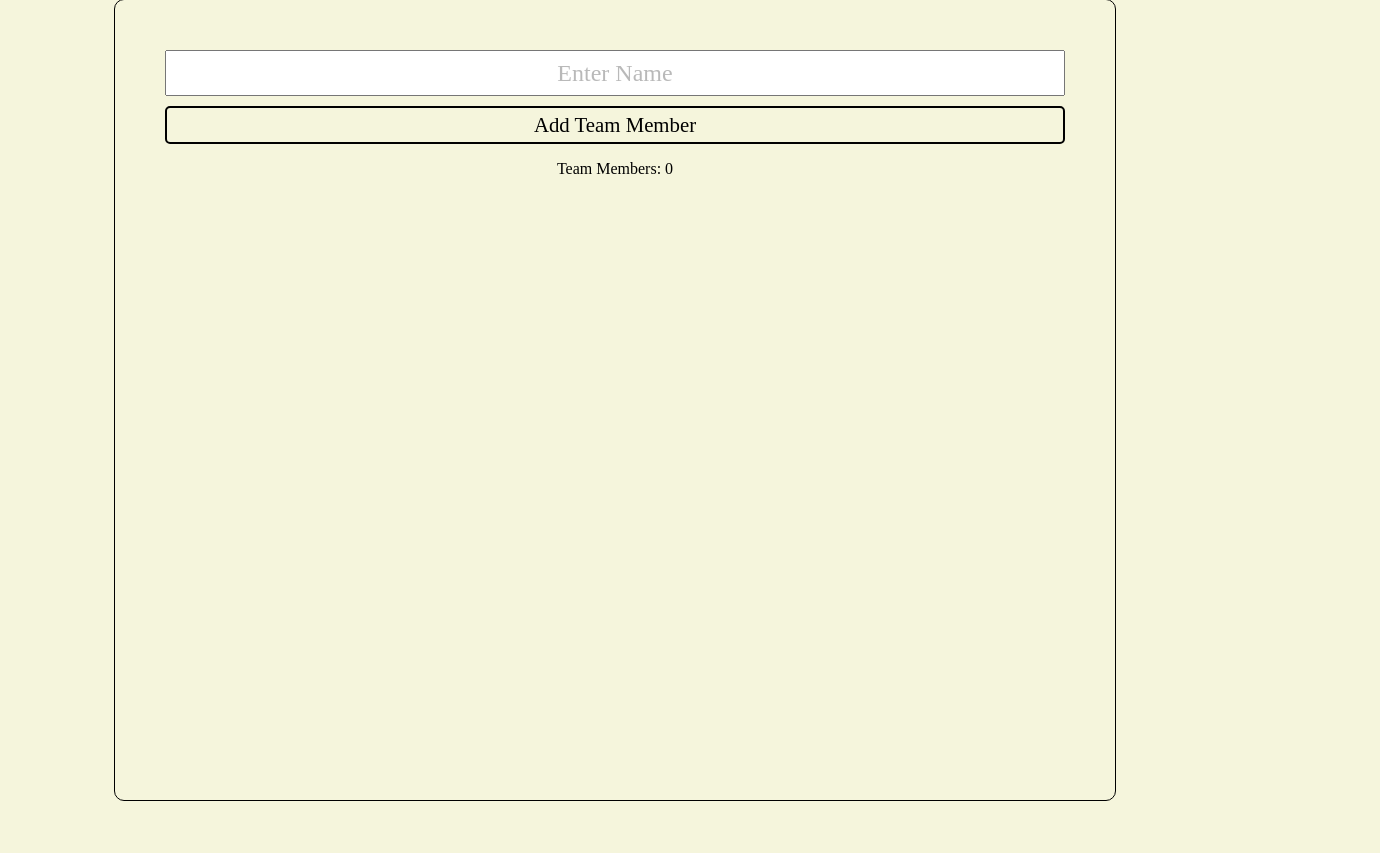
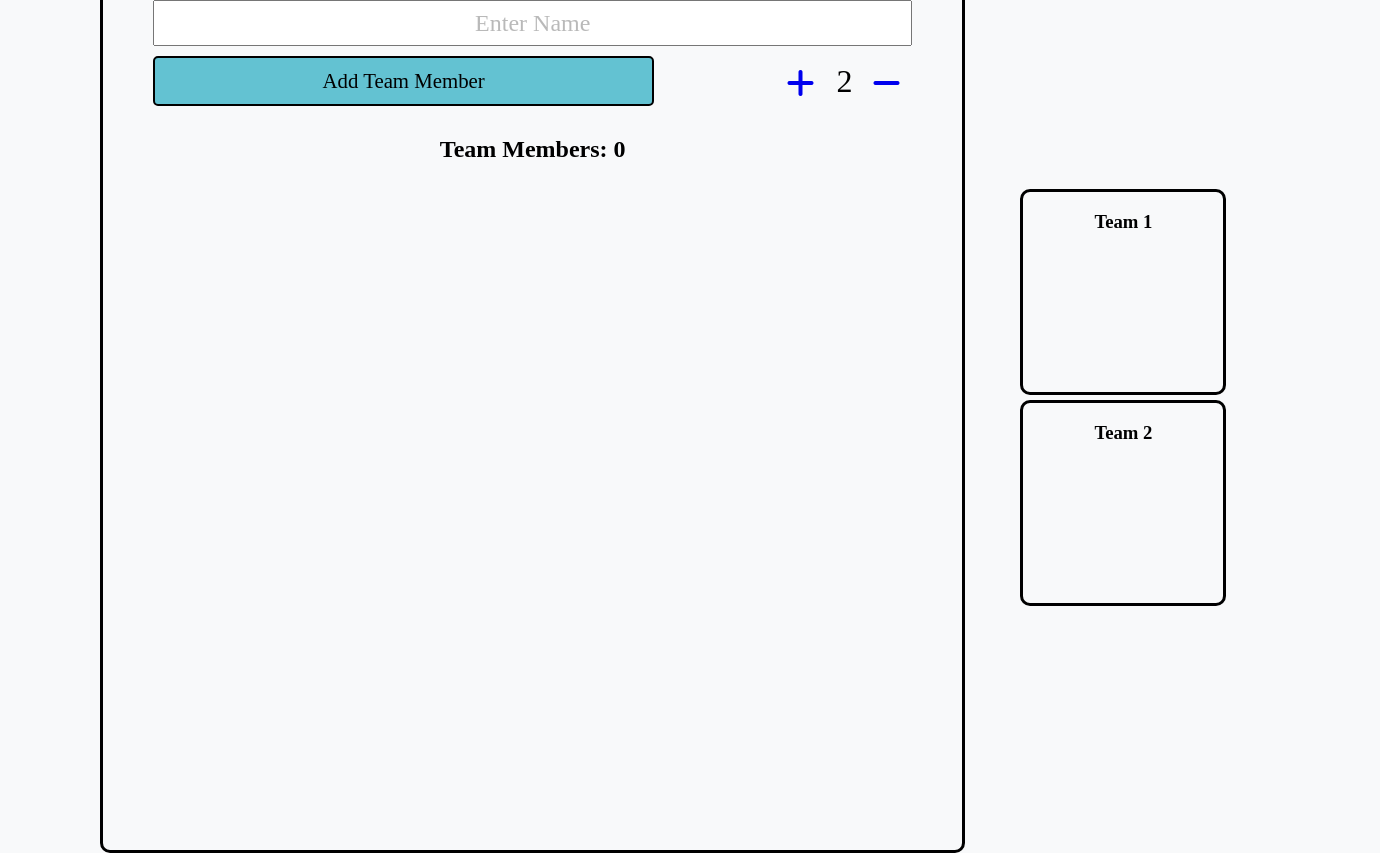
Before and after one commit to Earpz1/D5-Challenge, a plain HTML site: page index.html in a window 1280 px wide. Shown: the whole page, 1380 px wide, since content can reach past the window. Before the commit the page ends 801 px from the top, so only its background shows below. Drawn offline with Linux system fonts and the light colour scheme.

Commit message:
End of day save

```diff
--- a/css/style.css
+++ b/css/style.css
@@ -1,5 +1,5 @@
 body {
-  background-color: beige;
+  background-color: #f8f9fa;
 }
 .flex {
   display: flex;
@@ -12,21 +12,22 @@ body {
   width: 100vw;
   height: 100vh;
   border-radius: 3px;
-  justify-content: center;
+  justify-content: flex-start;
   align-items: center;
+  margin-left: 100px;
 }
 
 .container {
-  border: 1px solid black;
+  border: 3px solid black;
   width: 900px;
-  height: 700px;
+  height: 800px;
   border-radius: 10px;
   padding: 50px;
   justify-content: center;
 }
 
 .team {
-  border: 1px solid black;
+  border: 3px solid black;
   width: 200px;
   height: 200px;
   border-radius: 10px;
@@ -36,15 +37,15 @@ body {
 
 .team-container {
   border-radius: 2px solid black;
-  max-width: 50%;
-  max-height: 600px;
+  max-width: 40%;
+  max-height: 800px;
   flex-wrap: wrap;
   margin-left: 50px;
-  justify-content: space-evenly;
+  justify-content: flex-start;
 }
 
 .name-list {
-  height: 75%;
+  height: 65%;
   list-style: none;
   justify-content: flex;
   align-items: flex-start;
@@ -73,8 +74,9 @@ body {
   padding: 10px 30px;
   font-size: 1.1rem;
 }
-.teams {
+h2 {
   text-align: center;
+  margin-top: 20px;
 }
 .generate-teams {
   justify-content: center;
@@ -82,13 +84,14 @@ body {
 }
 
 button {
-  width: 100%;
+  width: 66%;
   font-size: 1.3rem;
   border: 2px solid black;
-  background-color: beige;
+  background-color: rgb(99, 194, 210);
   border-radius: 5px;
   margin-top: 10px;
-  padding: 5px;
+  padding: 5px 25px;
+  height: 50px;
 }
 button:hover {
   cursor: pointer;
@@ -115,3 +118,33 @@ i:hover {
   font-size: 1.3rem;
   color: red;
 }
+.container-buttons {
+  width: 100%;
+  justify-content: space-between;
+}
+
+.controls {
+  margin-top: 10px;
+}
+
+.controlTeamMembers {
+  font-size: 2rem;
+  width: 50px;
+  height: 50px;
+  text-decoration: none;
+  border-radius: 50%;
+  margin-top: 10px;
+}
+
+.control-team-size > p {
+  font-size: 1.1rem;
+  margin-right: 30px;
+  margin: 10px;
+}
+
+#teamMembersCounter {
+  font-size: 2rem;
+  margin-top: 7px;
+  padding-left: 10px;
+  padding-right: 10px;
+}
--- a/index.html
+++ b/index.html
@@ -13,13 +13,34 @@
       <div class="container">
         <div class="input-form flex-column">
           <input type="text" id="team-member" placeholder="Enter Name" />
+          <div class="container-buttons flex">
+            <button onclick="checkInput()">Add Team Member</button>
+            <div class="control-team-size flex-column">
+              <div class="controls flex">
+                <a href="#" class="controlTeamMembers">
+                  <i
+                    class="fa-solid fa-plus"
+                    id="add"
+                    onclick="adjustTeams(event)"
+                  ></i>
+                </a>
+                <span id="teamMembersCounter">2</span>
+                <a href="#" class="controlTeamMembers">
+                  <i
+                    class="fa-solid fa-minus"
+                    id="minus"
+                    onclick="adjustTeams(event)"
+                  ></i>
+                </a>
+              </div>
+            </div>
+          </div>
+        </div>
 
-          <button onclick="checkInput()">Add Team Member</button>
-        </div>
-        <p class="teams">
+        <h2>
           Team Members:
           <span id="numberOfNames"></span>
-        </p>
+        </h2>
         <ul class="name-list flex-column"></ul>
         <div class="flex generate-teams">
           <span id="warning">
@@ -31,7 +52,14 @@
           </button>
         </div>
       </div>
-      <div class="team-container flex"></div>
+      <div class="team-container flex">
+        <div class="team" id="1">
+          <h3>Team 1</h3>
+        </div>
+        <div class="team" id="2">
+          <h3>Team 2</h3>
+        </div>
+      </div>
     </div>
   </body>
   <script src="js/js.js"></script>
--- a/js/js.js
+++ b/js/js.js
@@ -1,9 +1,11 @@
 //Global Variables
-
 let names = []
-let counter = 1
+let teamPositions = ['1', '1', '2', '2']
+let counter = 3
 let nameIndex = 0
-const numberOfNames = document.getElementById('numberOfNames')
+let Teamcounter = 2
+let numberOfNames = document.getElementById('numberOfNames')
+let teamsMade = false
 
 numberOfNames.innerText = names.length
 const addTeamMember = function () {
@@ -38,21 +40,17 @@ const generateTeams = function () {
 
   newTeam.classList.add('team')
   newTeam.classList.add('flex-column')
-  newTeamNumber.innerText = 'Team ' + counter
+  newTeam.setAttribute('id', Teamcounter)
+  newTeamNumber.innerText = 'Team ' + Teamcounter
   newTeam.appendChild(newTeamNumber)
 
-  let x = 0
-  while (x < 2) {
-    const newName = document.createElement('p')
-    const newIcon = document.createElement('i')
-    newName.classList.add('name')
-    newName.innerText = names[nameIndex]
-    nameIndex++
-    newTeam.appendChild(newName)
-    x++
-  }
   teamContainer.appendChild(newTeam)
   counter++
+}
+
+const removeTeams = function () {
+  const teamContainer = document.querySelector('.team-container')
+  teamContainer.removeChild(teamContainer.lastChild)
 }
 
 const checkInput = function () {
@@ -69,24 +67,35 @@ const checkInput = function () {
 }
 
 const checkTeams = function () {
-  if (names.length % 2 == 0) {
-    names.sort((a, b) => 0.5 - Math.random())
+  if (teamsMade === false) {
     assignTeams()
-  } else {
-    const warning = document.querySelector('#warning')
-    const button = document.querySelector('#generate-button')
-    warning.style.display = 'block'
-    button.innerText = 'Yes, make my teams unbalanced!'
-    button.setAttribute('onclick', 'assignTeams()')
+    teamsMade = true
   }
+  assignPlayerToTeam()
 }
 
 const assignTeams = function () {
-  let numberOfTeams = names.length / 2
-  for (let i = 0; i < numberOfTeams; i++) {
-    generateTeams()
+  if (Teamcounter > 2) {
+    for (let i = 0; i < Teamcounter; i++) {
+      teamPositions.push(i + 1)
+      teamPositions.push(i + 1)
+    }
   }
-  return numberOfTeams
+  teamPositions.sort((a, b) => 0.5 - Math.random())
+}
+
+const assignPlayerToTeam = function () {
+  let name = names[0]
+  let team = teamPositions[0].toString()
+  console.log(name)
+  console.log(team)
+
+  let teamContainer = document.getElementById(team)
+  let newName = document.createElement('p')
+  newName.innerText = name
+  teamContainer.appendChild(newName)
+  names.shift()
+  teamPositions.shift()
 }
 
 const removeTeamMember = function (event) {
@@ -95,4 +104,28 @@ const removeTeamMember = function (event) {
   const listItem = document.getElementById(name)
   names.splice(names.indexOf(name), 1)
   list.removeChild(listItem)
+  numberOfNames.innerText = names.length
 }
+
+const adjustTeams = function (event) {
+  let action = event.target.id
+  let counter = document.querySelector('#teamMembersCounter')
+
+  if (action === 'add') {
+    if (Teamcounter > names.length - 1) {
+      alert('You cannot have more teams than people')
+    } else {
+      Teamcounter += 1
+      counter.innerText = Teamcounter
+      generateTeams()
+    }
+  } else {
+    if (Teamcounter === 2) {
+      alert('You cannot have less than 2 teams')
+    } else {
+      Teamcounter -= 1
+      counter.innerText = Teamcounter
+      removeTeams()
+    }
+  }
+}
```
Also changed, not shown: index1.html (added, +16 -0 lines).
